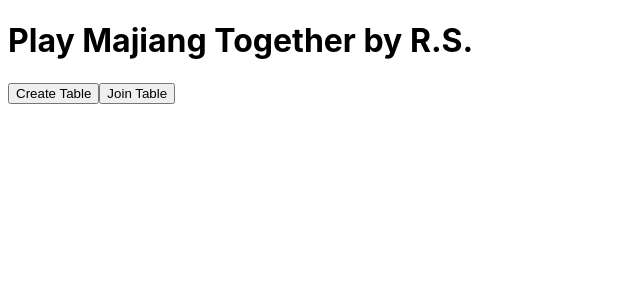
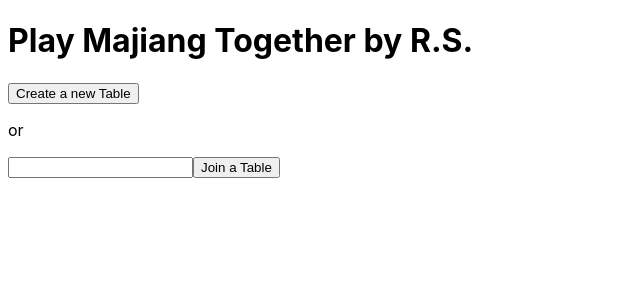
Before and after one commit to HarrisShen/majiang-app, a React (Create React App) app: page / in a window 1280 px wide. Shown: the top 300 px of the page, without its empty margins (0-640 px from the left). Built offline with nearby package versions, Linux system fonts and the light colour scheme; no server answers.

Commit message:
Add join handler & refactor code

```diff
--- a/src/App.js
+++ b/src/App.js
@@ -7,6 +7,7 @@ const socket = io();
 
 function App() {
   const [tableID, setTableID] = useState('');
+  const [inputTableID, setInputTableID] = useState('');
 
   useEffect(() => {
     socket.on('connect', () => {
@@ -18,33 +19,58 @@ function App() {
     };
   }, []);
 
-  function createTable() {
+  function handleCreate() {
     socket.emit('table:create', (data) => {
       setTableID(data.tableID);
     });
   }
 
-  function leaveTable() {
+  function handleLeave() {
     socket.emit('table:leave', (data) => {
       setTableID(data.tableID);
     });
   }
 
-  let tableCtrl;
+  function handleJoin(event, tableID) {
+    event.preventDefault();
+    socket.emit('table:join', tableID, (data) => {
+      if (data.error) {
+        console.log(data.error);
+        alert(data.error);
+      } else {
+        setTableID(tableID);
+      }
+    })
+  }
+
+  function handleChange(event) {
+    setInputTableID(event.target.value);
+  }
+
+  let tableCtrlPanel;
   if(tableID) {
-    tableCtrl = (<button onClick={leaveTable}>Leave Table</button>);
+    tableCtrlPanel = (
+      <div>
+        <h3>Current table: {tableID}</h3>
+        <button onClick={handleLeave}>Leave Table</button>
+      </div>
+    );
   } else {
-    tableCtrl = [
-      <button onClick={createTable}>Create Table</button>,
-      <button>Join Table</button>
-    ];
+    tableCtrlPanel = (
+      <div>
+        <button onClick={handleCreate}>Create a new Table</button><br/>
+        <p>or</p>
+        <form onSubmit={(e) => handleJoin(e, inputTableID)}>
+          <input type='text' name="table-id" onChange={handleChange} />
+          <input type='submit' value='Join a Table'/>
+        </form>
+      </div>
+    );
   }
   return (
     <div>
       <h1>Play Majiang Together by R.S.</h1>
-      <div>
-        {tableCtrl}
-      </div>
+      {tableCtrlPanel}
       {tableID && <Table tableID={tableID}/>}
     </div>
   )
--- a/src/Table.js
+++ b/src/Table.js
@@ -132,7 +132,6 @@ function Table(props) {
 
   return (
     <div>
-      <h3>Table-{props.tableID}</h3>
       <div>
         <button onClick={handleStart}>Start</button>
         <button onClick={clear}>Clear</button>
```
Also changed, not shown: 1 other file (tests, documents, lock files or other folders).
